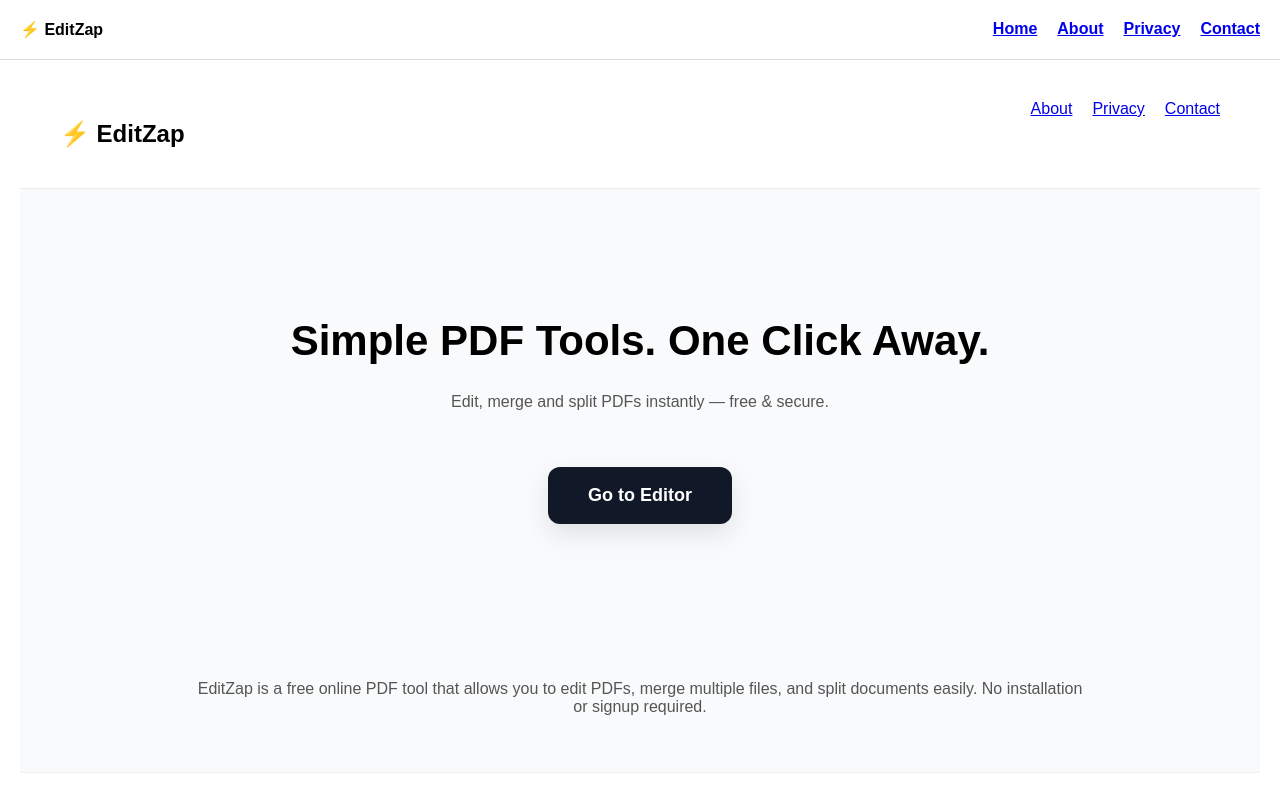
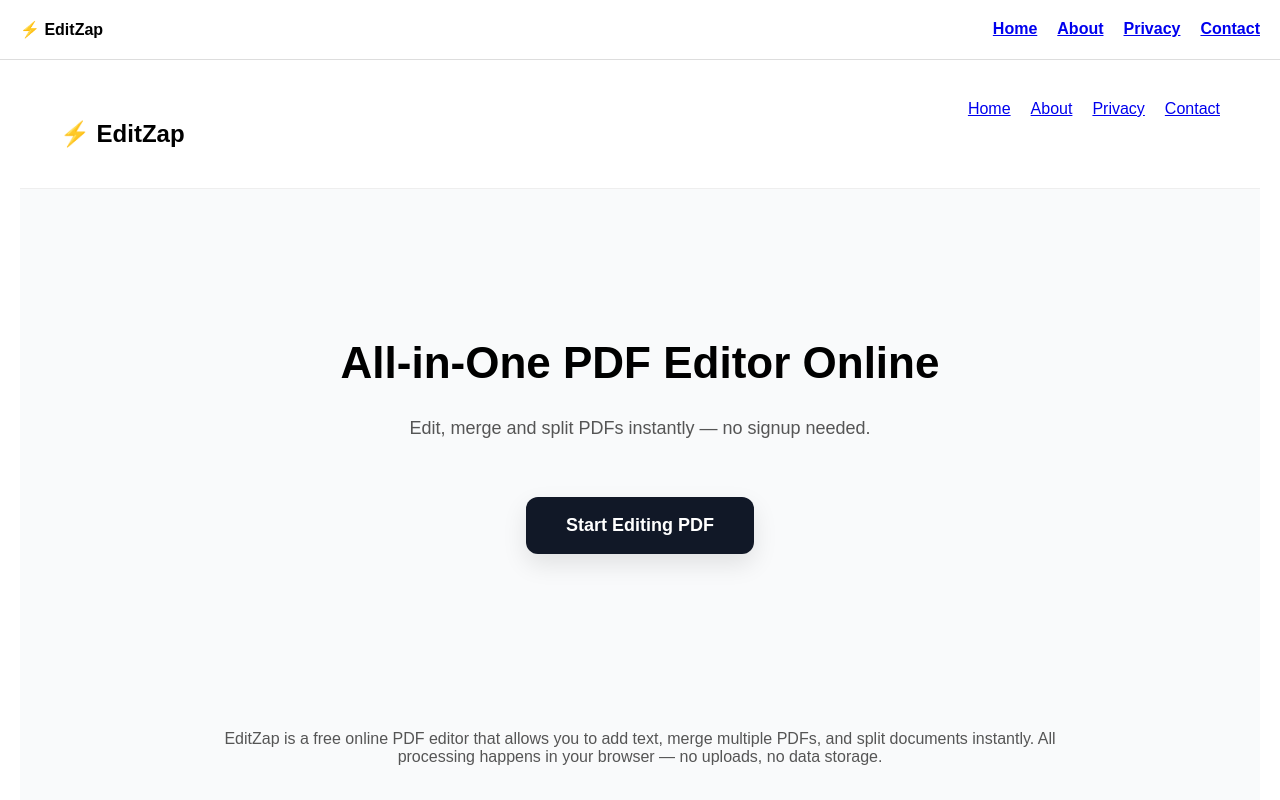
Before and after one commit to editzap/editzap, a Next.js app: page / in a window 1280 px wide. Shown: the top 800 px of the page. Built offline with nearby package versions, Linux system fonts and the light colour scheme.

Commit message:
final working version

```diff
--- a/app/page.tsx
+++ b/app/page.tsx
@@ -14,7 +14,7 @@ export default function Home() {
         fontFamily: "Arial",
       }}
     >
-      {/* NAVBAR */}
+      {/* NAVBAR (ONLY ONE) */}
       <div
         style={{
           display: "flex",
@@ -27,6 +27,7 @@ export default function Home() {
         <h2 style={{ fontWeight: "bold" }}>⚡ EditZap</h2>
 
         <div style={{ display: "flex", gap: 20 }}>
+          <Link href="/">Home</Link>
           <Link href="/about">About</Link>
           <Link href="/privacy">Privacy</Link>
           <Link href="/contact">Contact</Link>
@@ -37,15 +38,15 @@ export default function Home() {
       <div
         style={{
           textAlign: "center",
-          padding: "100px 20px",
+          padding: "120px 20px",
         }}
       >
-        <h1 style={{ fontSize: 42, fontWeight: "bold" }}>
-          Simple PDF Tools. One Click Away.
+        <h1 style={{ fontSize: 44, fontWeight: "bold" }}>
+          All-in-One PDF Editor Online
         </h1>
 
-        <p style={{ marginTop: 20, color: "#555" }}>
-          Edit, merge and split PDFs instantly — free & secure.
+        <p style={{ marginTop: 20, color: "#555", fontSize: 18 }}>
+          Edit, merge and split PDFs instantly — no signup needed.
         </p>
 
         <Link href="/editor">
@@ -63,12 +64,12 @@ export default function Home() {
               boxShadow: "0 10px 25px rgba(0,0,0,0.1)",
             }}
           >
-            Go to Editor
+            Start Editing PDF
           </button>
         </Link>
       </div>
 
-      {/* INFO SECTION (SEO + ADSENSE SAFE) */}
+      {/* SEO / INFO */}
       <div
         style={{
           maxWidth: 900,
@@ -79,13 +80,13 @@ export default function Home() {
         }}
       >
         <p>
-          EditZap is a free online PDF tool that allows you to edit PDFs,
-          merge multiple files, and split documents easily. No installation
-          or signup required.
+          EditZap is a free online PDF editor that allows you to add text,
+          merge multiple PDFs, and split documents instantly. All processing
+          happens in your browser — no uploads, no data storage.
         </p>
       </div>
 
-      {/* FOOTER */}
+      {/* FOOTER (ONLY ONE) */}
       <div
         style={{
           textAlign: "center",
```
